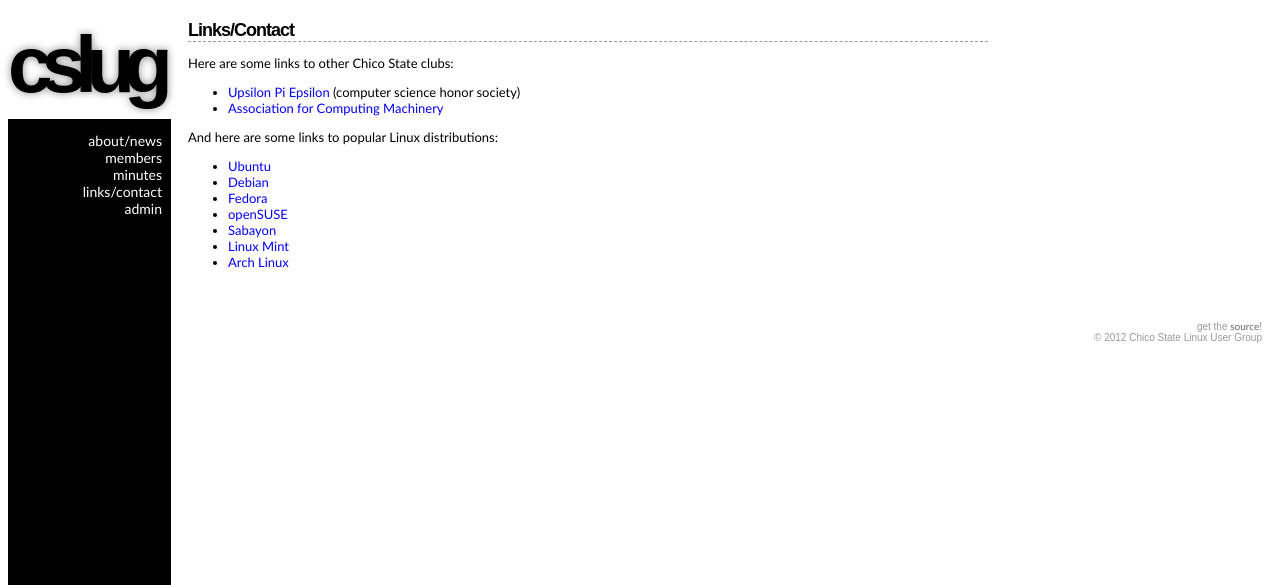
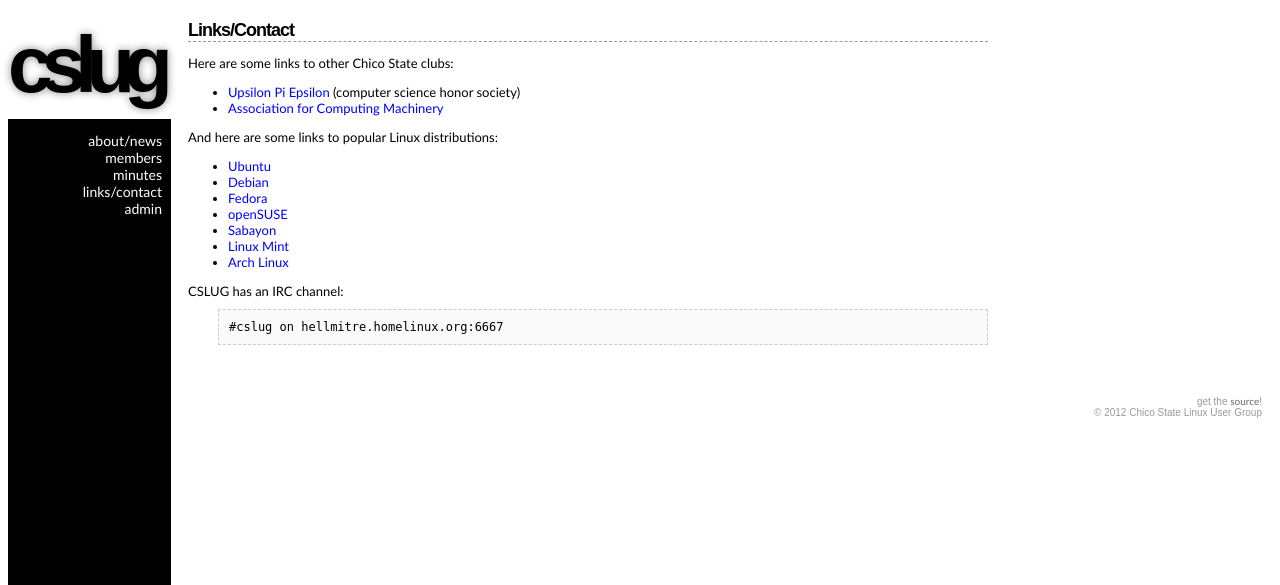
Before and after one commit to cslug/cslug-site, a PHP site: page /?links in a window 1280 px wide. Shown: the top 585 px of the page. Run offline with PHP 8.4, Linux system fonts and the light colour scheme.

Commit message:
added irc channel to links page

```diff
--- a/html/general.css
+++ b/html/general.css
@@ -120,3 +120,19 @@ hr {
 	border: 0;
 	border-top: 1px dashed #999;
 }
+
+blockquote {
+	background-color: #fafafa;
+	border:           1px dashed #ccc;
+	padding:          5px;
+}
+
+code {
+	background-color: #fafafa;
+	border:           1px dashed #ccc;
+	display:          block;
+	font-family:      monospace;
+	font-size:        12px;
+	margin:           10px 0 10px 30px;
+	padding:          10px;
+}
--- a/html/links.html
+++ b/html/links.html
@@ -16,3 +16,7 @@
 	<li><a href="http://www.archlinux.org/" target="_blank">Arch Linux</a></li>
 </ul>
 </p>
+<p>
+	CSLUG has an IRC channel:
+	<code>#cslug on hellmitre.homelinux.org:6667</code>
+</p>
```
Lines whose indentation alone changed are shown as unchanged.
